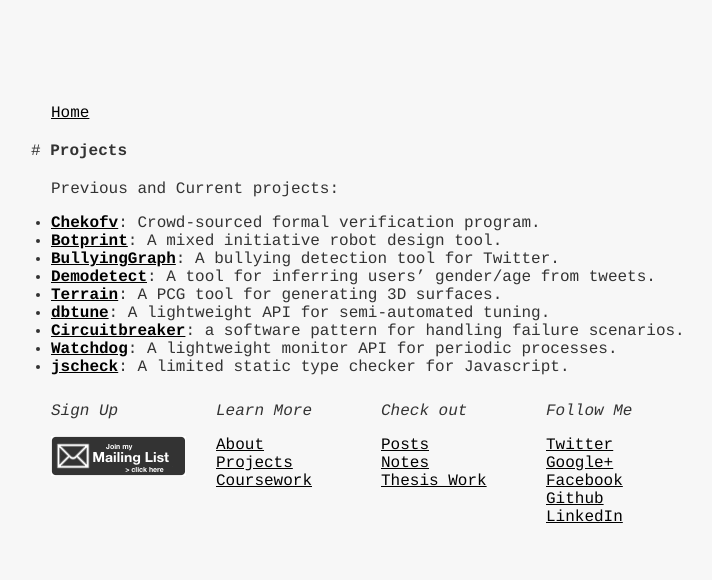
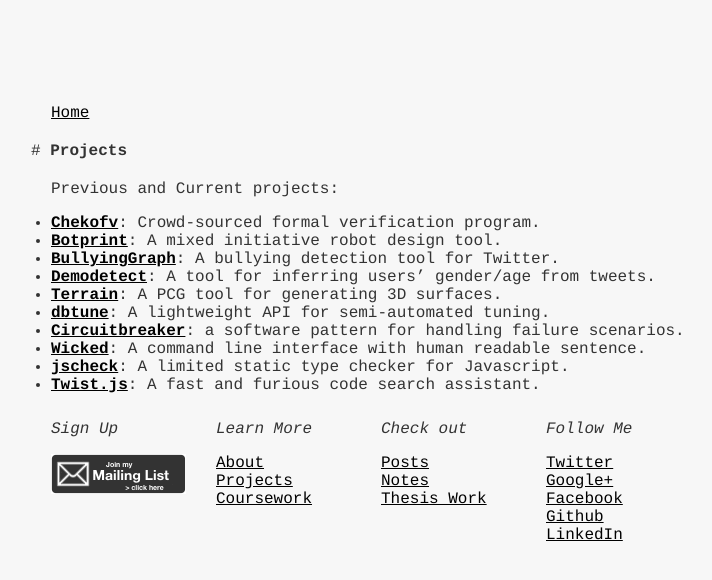
Before and after one commit to hsanchez/hsanchez.github.io, a Jekyll site: the page built from projects/index.md, in a window 1280 px wide. Shown: the top 580 px of the page, without its empty margins (259-971 px from the left). Built offline with Jekyll 4.4.1, drawn with Linux system fonts in a browser that asks for light colours; Markdown is read by kramdown in place of the engine named in the settings.

Commit message:
updated projects

```diff
--- a/projects/index.md
+++ b/projects/index.md
@@ -13,5 +13,6 @@ description: Previous and Current projects
 - [**Terrain**](https://github.com/hsanchez/terrain): A PCG tool for generating 3D surfaces.
 - [**dbtune**](https://github.com/organizations/dbgroup-at-ucsc): A lightweight API for semi-automated tuning.
 - [**Circuitbreaker**](https://github.com/hsanchez/circuitbreaker): a software pattern for handling failure scenarios.
-- [**Watchdog**](#): A lightweight monitor API for periodic processes.
+- [**Wicked**](#): A command line interface with human readable sentence.
 - [**jscheck**](https://github.com/hsanchez/jscheck): A limited static type checker for Javascript.
+- [**Twist.js**](https://github.com/hsanchez/twist.js): A fast and furious code search assistant.
```
